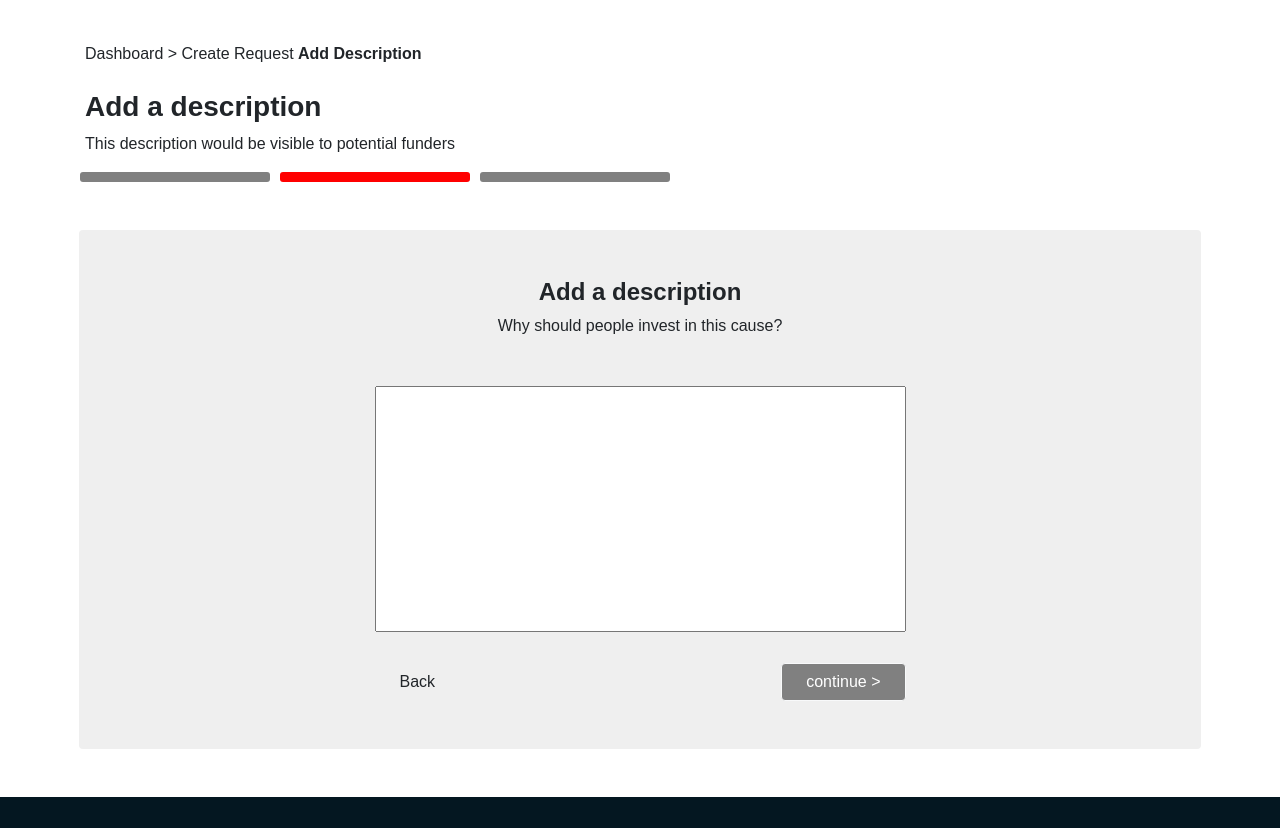
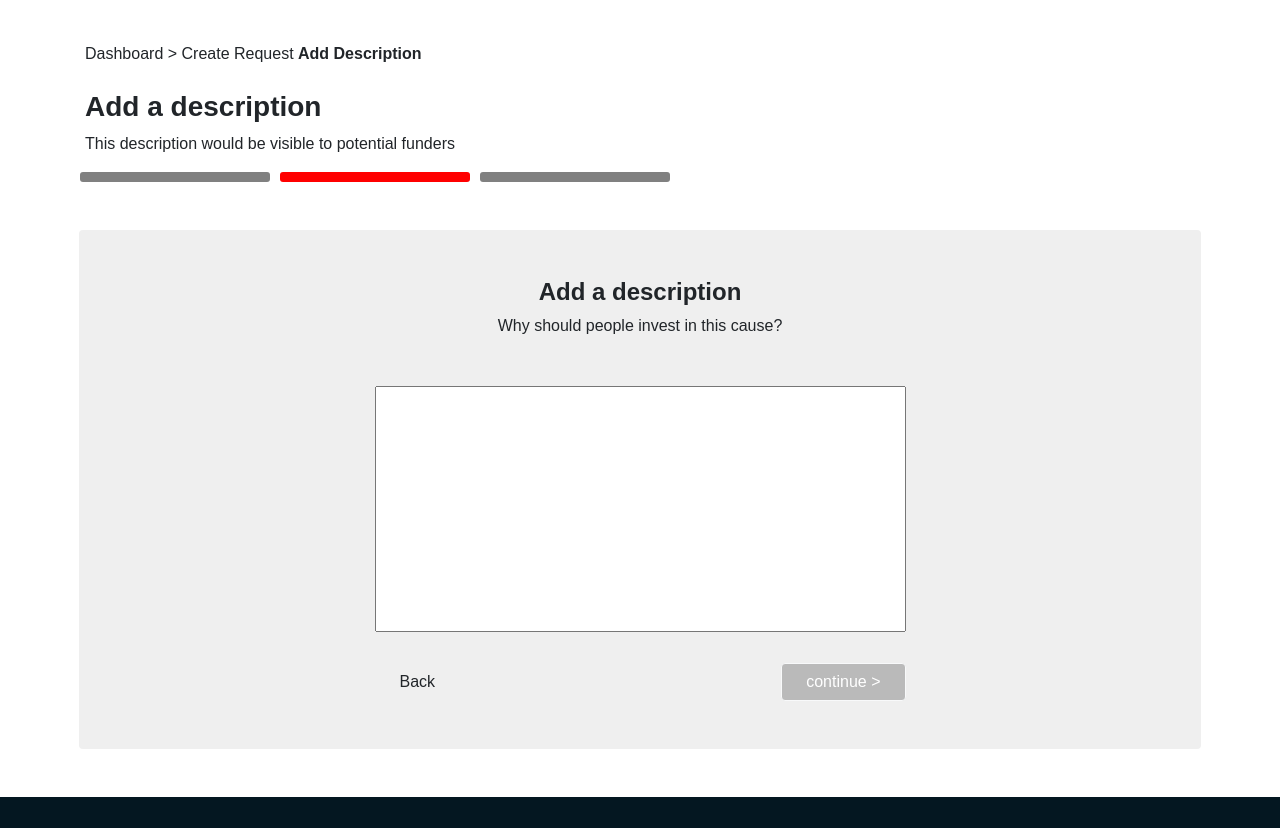
Before and after one commit to uchendu1/request-form-2, a plain HTML site: page index.html in a window 1280 px wide. Shown: the part 110-938 px from the top of the page. Drawn offline with nearby package versions, Linux system fonts and the light colour scheme.

Commit message:
index.html modified

```diff
--- a/index.html
+++ b/index.html
@@ -59,7 +59,7 @@
         }
 
         .continue {
-            background-color: gray;
+            background-color: #BABABA;
         }
 
         .buttons {
```
